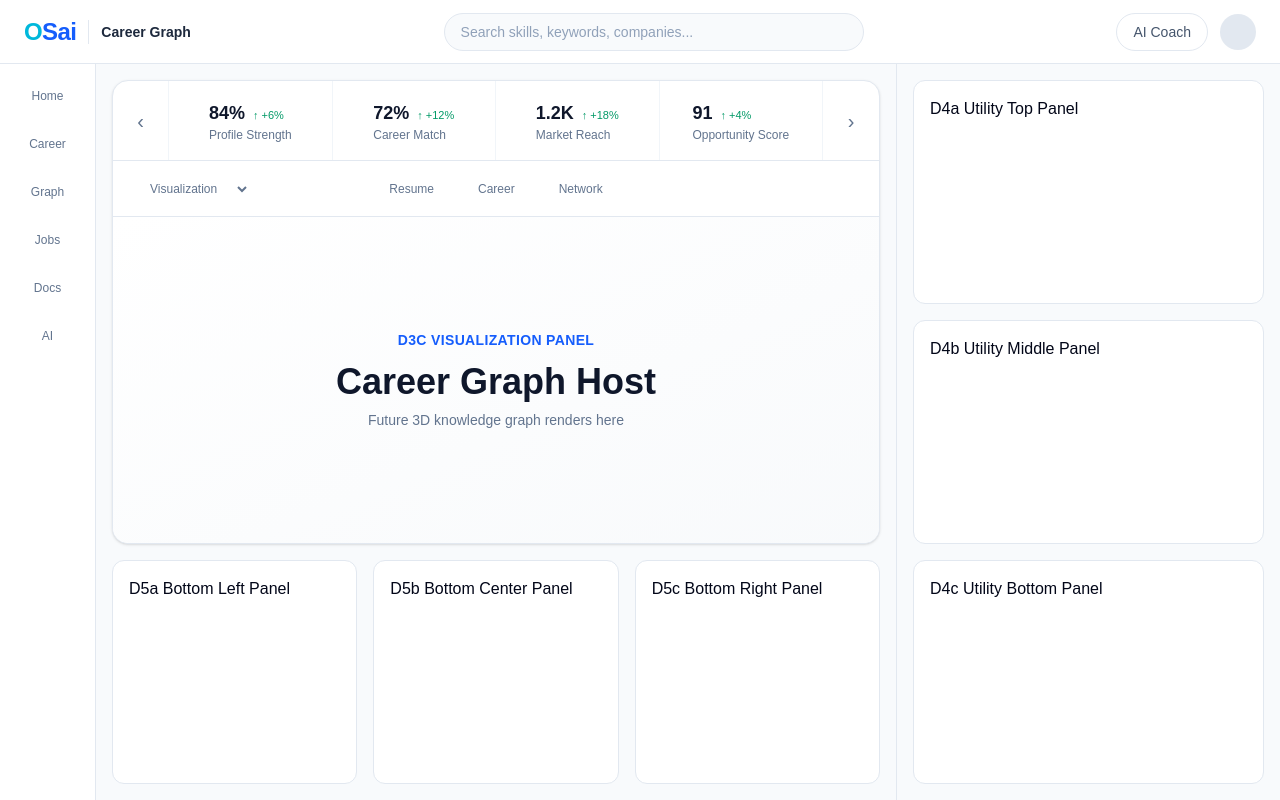
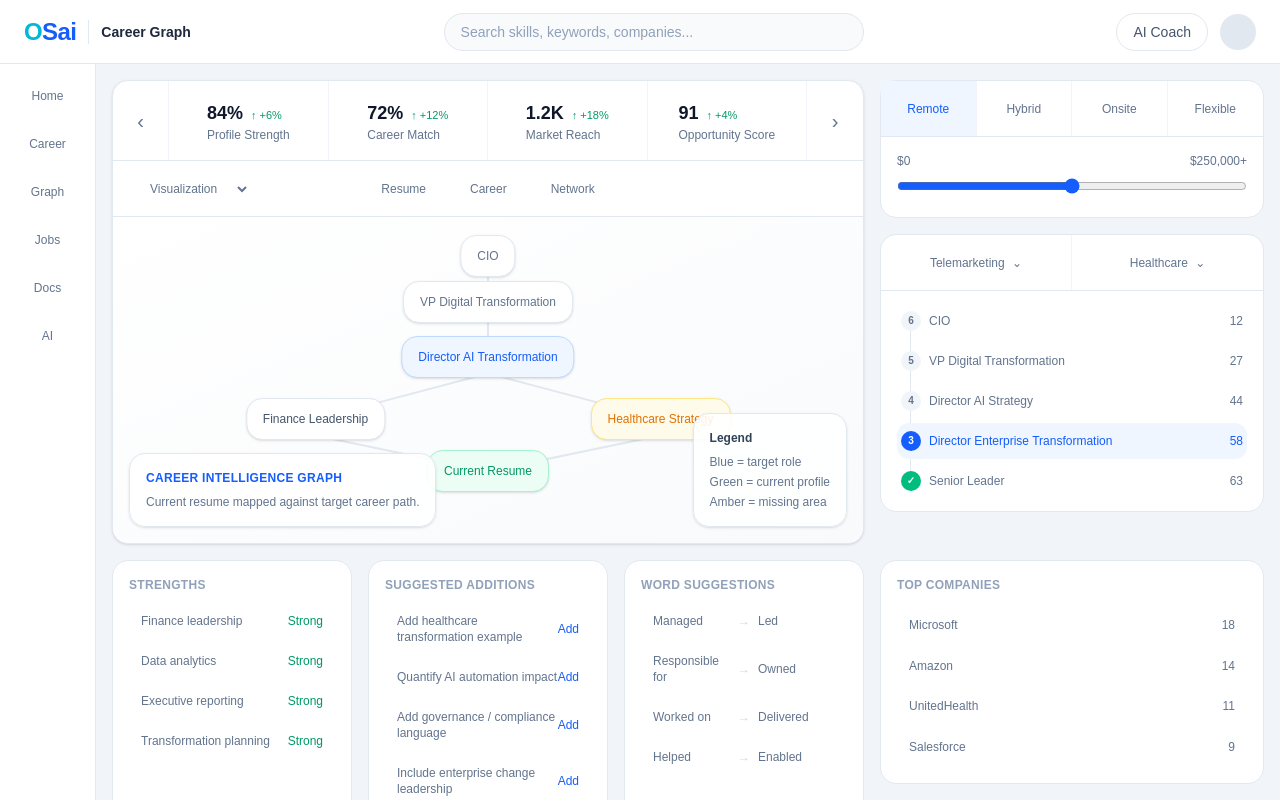
Before and after one commit to OrbitSystemsAi/career-pivot, a Next.js app: page / in a window 1280 px wide. Built offline with nearby package versions, Linux system fonts and the light colour scheme.

Commit message:
Add career intelligence graph and insight panels

```diff
--- a/core/shell/AppShell.tsx
+++ b/core/shell/AppShell.tsx
@@ -6,18 +6,18 @@ import D5BottomWorkspaceFrame from "./frames/D5BottomWorkspaceFrame";
 
 export default function AppShell() {
   return (
-    <div className="h-screen w-screen overflow-hidden bg-slate-50 text-slate-950">
+    <div className="flex h-screen w-screen flex-col overflow-hidden bg-slate-100">
       <D1GlobalHeaderFrame />
 
-      <div className="flex h-[calc(100vh-64px)]">
+      <div className="flex min-h-0 flex-1">
         <D2NavigationFrame />
 
-        <main className="flex min-w-0 flex-1 flex-col gap-4 p-4">
+        <main className="grid min-h-0 flex-1 grid-cols-[1fr_24rem] grid-rows-[minmax(0,1fr)_14rem] gap-4 p-4">
           <D3WorkspaceFrame />
+          <D4UtilityFrame section="top" />
           <D5BottomWorkspaceFrame />
+          <D4UtilityFrame section="bottom" />
         </main>
-
-        <D4UtilityFrame />
       </div>
     </div>
   );
--- a/core/shell/frames/D3WorkspaceFrame.tsx
+++ b/core/shell/frames/D3WorkspaceFrame.tsx
@@ -4,7 +4,7 @@ import D3VisualizationPanel from "../panels/D3VisualizationPanel";
 
 export default function D3WorkspaceFrame() {
   return (
-    <section className="flex min-h-0 flex-1 flex-col overflow-hidden rounded-2xl border border-slate-200 bg-white shadow-sm">
+    <section className="flex min-h-0 flex-col overflow-hidden rounded-2xl border border-slate-200 bg-white shadow-sm">
       <D3WorkspaceHeaderPanel />
       <D3WorkspaceControlsPanel />
       <D3VisualizationPanel />
--- a/core/shell/frames/D4UtilityFrame.tsx
+++ b/core/shell/frames/D4UtilityFrame.tsx
@@ -2,12 +2,26 @@ import D4UtilityTopPanel from "../panels/D4UtilityTopPanel";
 import D4UtilityMiddlePanel from "../panels/D4UtilityMiddlePanel";
 import D4UtilityBottomPanel from "../panels/D4UtilityBottomPanel";
 
-export default function D4UtilityFrame() {
+type Props = {
+  section: "top" | "bottom";
+};
+
+export default function D4UtilityFrame({ section }: Props) {
+  if (section === "bottom") {
+    return (
+      <aside className="h-full min-h-0">
+        <D4UtilityBottomPanel />
+      </aside>
+    );
+  }
+
   return (
-    <aside className="flex w-96 shrink-0 flex-col gap-4 border-l border-slate-200 bg-slate-50 p-4">
+    <aside className="flex h-full min-h-0 flex-col gap-4">
       <D4UtilityTopPanel />
-      <D4UtilityMiddlePanel />
-      <D4UtilityBottomPanel />
+
+      <div className="min-h-0 flex-1">
+        <D4UtilityMiddlePanel />
+      </div>
     </aside>
   );
 }
--- a/core/shell/frames/D5BottomWorkspaceFrame.tsx
+++ b/core/shell/frames/D5BottomWorkspaceFrame.tsx
@@ -4,7 +4,7 @@ import D5BottomRightPanel from "../panels/D5BottomRightPanel";
 
 export default function D5BottomWorkspaceFrame() {
   return (
-    <section className="grid h-56 shrink-0 grid-cols-3 gap-4">
+    <section className="grid h-full min-h-0 grid-cols-3 gap-4">
       <D5BottomLeftPanel />
       <D5BottomCenterPanel />
       <D5BottomRightPanel />
--- a/core/shell/panels/D3VisualizationPanel.tsx
+++ b/core/shell/panels/D3VisualizationPanel.tsx
@@ -1,15 +1,59 @@
+const graphNodes = [
+  { label: "CIO", x: "50%", y: "12%", type: "future" },
+  { label: "VP Digital Transformation", x: "50%", y: "26%", type: "future" },
+  { label: "Director AI Transformation", x: "50%", y: "43%", type: "target" },
+  { label: "Finance Leadership", x: "27%", y: "62%", type: "strength" },
+  { label: "Healthcare Strategy", x: "73%", y: "62%", type: "gap" },
+  { label: "Current Resume", x: "50%", y: "78%", type: "current" },
+];
+
+function getNodeStyle(type: string) {
+  if (type === "target") return "border-blue-200 bg-blue-50 text-blue-600";
+  if (type === "current") return "border-emerald-200 bg-emerald-50 text-emerald-600";
+  if (type === "strength") return "border-slate-200 bg-white text-slate-600";
+  if (type === "gap") return "border-amber-200 bg-amber-50 text-amber-600";
+  return "border-slate-200 bg-white text-slate-500";
+}
+
 export default function D3VisualizationPanel() {
   return (
-    <div className="flex flex-1 items-center justify-center bg-gradient-to-br from-white to-slate-50">
-      <div className="text-center">
-        <div className="text-sm font-semibold uppercase tracking-wide text-blue-600">
-          D3c Visualization Panel
+    <div className="relative flex flex-1 overflow-hidden bg-gradient-to-br from-white to-slate-50">
+      <svg className="absolute inset-0 h-full w-full">
+        <line x1="50%" y1="17%" x2="50%" y2="26%" className="stroke-slate-200" strokeWidth="2" />
+        <line x1="50%" y1="31%" x2="50%" y2="43%" className="stroke-slate-200" strokeWidth="2" />
+        <line x1="50%" y1="48%" x2="27%" y2="62%" className="stroke-slate-200" strokeWidth="2" />
+        <line x1="50%" y1="48%" x2="73%" y2="62%" className="stroke-slate-200" strokeWidth="2" />
+        <line x1="27%" y1="67%" x2="50%" y2="78%" className="stroke-slate-200" strokeWidth="2" />
+        <line x1="73%" y1="67%" x2="50%" y2="78%" className="stroke-slate-200" strokeWidth="2" />
+      </svg>
+
+      {graphNodes.map((node) => (
+        <button
+          key={node.label}
+          className={`absolute -translate-x-1/2 -translate-y-1/2 rounded-2xl border px-4 py-3 text-xs font-medium shadow-sm hover:bg-blue-50 hover:text-blue-600 ${getNodeStyle(
+            node.type
+          )}`}
+          style={{ left: node.x, top: node.y }}
+        >
+          {node.label}
+        </button>
+      ))}
+
+      <div className="absolute bottom-4 left-4 rounded-2xl border border-slate-200 bg-white/90 p-4 shadow-sm">
+        <div className="text-xs font-semibold uppercase tracking-wide text-blue-600">
+          Career Intelligence Graph
         </div>
-        <div className="mt-3 text-4xl font-bold text-slate-900">
-          Career Graph Host
+        <div className="mt-2 text-xs text-slate-500">
+          Current resume mapped against target career path.
         </div>
-        <div className="mt-2 text-sm text-slate-500">
-          Future 3D knowledge graph renders here
+      </div>
+
+      <div className="absolute bottom-4 right-4 rounded-2xl border border-slate-200 bg-white/90 p-4 shadow-sm">
+        <div className="text-xs font-semibold text-slate-700">Legend</div>
+        <div className="mt-2 grid gap-1 text-xs text-slate-500">
+          <div>Blue = target role</div>
+          <div>Green = current profile</div>
+          <div>Amber = missing area</div>
         </div>
       </div>
     </div>
--- a/core/shell/panels/D4UtilityBottomPanel.tsx
+++ b/core/shell/panels/D4UtilityBottomPanel.tsx
@@ -1,7 +1,28 @@
+const companies = [
+  { name: "Microsoft", count: 18 },
+  { name: "Amazon", count: 14 },
+  { name: "UnitedHealth", count: 11 },
+  { name: "Salesforce", count: 9 },
+];
+
 export default function D4UtilityBottomPanel() {
   return (
-    <div className="flex-1 rounded-xl border border-slate-200 bg-white p-4">
-      D4c Utility Bottom Panel
+    <div className="flex h-full flex-col rounded-2xl border border-slate-200 bg-white p-4">
+      <div className="mb-3 text-xs font-semibold uppercase tracking-wide text-slate-400">
+        Top Companies
+      </div>
+
+      <div className="flex flex-1 flex-col justify-around">
+        {companies.map((company) => (
+          <button
+            key={company.name}
+            className="flex items-center justify-between rounded-xl px-3 py-2 text-left text-xs font-medium text-slate-500 hover:bg-blue-50 hover:text-blue-600"
+          >
+            <span>{company.name}</span>
+            <span>{company.count}</span>
+          </button>
+        ))}
+      </div>
     </div>
   );
 }
--- a/core/shell/panels/D4UtilityMiddlePanel.tsx
+++ b/core/shell/panels/D4UtilityMiddlePanel.tsx
@@ -1,7 +1,61 @@
+const careerPath = [
+  { step: 6, title: "CIO", count: 12, status: "future" },
+  { step: 5, title: "VP Digital Transformation", count: 27, status: "future" },
+  { step: 4, title: "Director AI Strategy", count: 44, status: "future" },
+  { step: 3, title: "Director Enterprise Transformation", count: 58, status: "target" },
+  { step: 2, title: "Senior Leader", count: 63, status: "current" },
+];
+
 export default function D4UtilityMiddlePanel() {
   return (
-    <div className="flex-1 rounded-xl border border-slate-200 bg-white p-4">
-      D4b Utility Middle Panel
+    <div className="flex min-h-0 flex-1 flex-col rounded-2xl border border-slate-200 bg-white">
+      <div className="grid h-14 shrink-0 grid-cols-2 border-b border-slate-200">
+        {["Telemarketing", "Healthcare"].map((industry) => (
+          <button
+            key={industry}
+            className="border-r border-slate-100 text-xs font-medium text-slate-500 last:border-r-0 hover:bg-blue-50 hover:text-blue-600"
+          >
+            {industry} <span className="ml-1">⌄</span>
+          </button>
+        ))}
+      </div>
+
+      <div className="relative flex-1 px-4 py-3">
+        <div className="absolute bottom-6 left-[29px] top-6 w-px bg-slate-200" />
+
+        <div className="flex flex-col gap-1">
+          {careerPath.map((role) => {
+            const isTarget = role.status === "target";
+            const isCurrent = role.status === "current";
+
+            return (
+              <button
+                key={role.title}
+                className={`relative grid grid-cols-[28px_1fr_auto] items-center rounded-xl px-1 py-2 text-left text-xs font-medium ${
+                  isTarget
+                    ? "bg-blue-50 text-blue-600"
+                    : "text-slate-500 hover:bg-blue-50 hover:text-blue-600"
+                }`}
+              >
+                <span
+                  className={`z-10 flex h-5 w-5 items-center justify-center rounded-full text-[10px] font-semibold ${
+                    isCurrent
+                      ? "bg-emerald-500 text-white"
+                      : isTarget
+                        ? "bg-blue-600 text-white"
+                        : "bg-slate-100 text-slate-500"
+                  }`}
+                >
+                  {isCurrent ? "✓" : role.step}
+                </span>
+
+                <span className="truncate">{role.title}</span>
+                <span className="pl-2">{role.count}</span>
+              </button>
+            );
+          })}
+        </div>
+      </div>
     </div>
   );
 }
--- a/core/shell/panels/D4UtilityTopPanel.tsx
+++ b/core/shell/panels/D4UtilityTopPanel.tsx
@@ -1,7 +1,59 @@
+"use client";
+
+import { useState } from "react";
+
+const workSetups = ["Remote", "Hybrid", "Onsite", "Flexible"];
+
 export default function D4UtilityTopPanel() {
+  const [selectedWorkSetups, setSelectedWorkSetups] = useState(["Remote"]);
+  const [salaryRange, setSalaryRange] = useState(250000);
+
+  function toggleWorkSetup(option: string) {
+    setSelectedWorkSetups((current) =>
+      current.includes(option)
+        ? current.filter((item) => item !== option)
+        : [...current, option]
+    );
+  }
+
   return (
-    <div className="flex-1 rounded-xl border border-slate-200 bg-white p-4">
-      D4a Utility Top Panel
+    <div className="rounded-2xl border border-slate-200 bg-white">
+      <div className="grid h-14 grid-cols-4 border-b border-slate-200">
+        {workSetups.map((option) => {
+          const selected = selectedWorkSetups.includes(option);
+
+          return (
+            <button
+              key={option}
+              onClick={() => toggleWorkSetup(option)}
+              className={`border-r border-slate-100 text-xs font-medium last:border-r-0 ${
+                selected
+                  ? "bg-blue-50 text-blue-600"
+                  : "text-slate-500 hover:bg-blue-50 hover:text-blue-600"
+              }`}
+            >
+              {option}
+            </button>
+          );
+        })}
+      </div>
+
+      <div className="px-4 py-4">
+        <div className="mb-2 flex justify-between text-xs font-medium text-slate-500">
+          <span>$0</span>
+          <span>{salaryRange >= 500000 ? "Unlimited" : `$${salaryRange.toLocaleString()}+`}</span>
+        </div>
+
+        <input
+          type="range"
+          min="0"
+          max="500000"
+          step="10000"
+          value={salaryRange}
+          onChange={(event) => setSalaryRange(Number(event.target.value))}
+          className="w-full cursor-pointer accent-blue-600"
+        />
+      </div>
     </div>
   );
 }
--- a/core/shell/panels/D5BottomCenterPanel.tsx
+++ b/core/shell/panels/D5BottomCenterPanel.tsx
@@ -1,7 +1,28 @@
+const additions = [
+  "Add healthcare transformation example",
+  "Quantify AI automation impact",
+  "Add governance / compliance language",
+  "Include enterprise change leadership",
+];
+
 export default function D5BottomCenterPanel() {
   return (
-    <div className="rounded-xl border border-slate-200 bg-white p-4">
-      D5b Bottom Center Panel
+    <div className="rounded-2xl border border-slate-200 bg-white p-4">
+      <div className="mb-3 text-xs font-semibold uppercase tracking-wide text-slate-400">
+        Suggested Additions
+      </div>
+
+      <div className="flex flex-col gap-2">
+        {additions.map((addition) => (
+          <button
+            key={addition}
+            className="flex items-center justify-between rounded-xl px-3 py-2 text-left text-xs font-medium text-slate-500 hover:bg-blue-50 hover:text-blue-600"
+          >
+            <span>{addition}</span>
+            <span className="text-blue-600">Add</span>
+          </button>
+        ))}
+      </div>
     </div>
   );
 }
--- a/core/shell/panels/D5BottomLeftPanel.tsx
+++ b/core/shell/panels/D5BottomLeftPanel.tsx
@@ -1,7 +1,28 @@
+const strengths = [
+  "Finance leadership",
+  "Data analytics",
+  "Executive reporting",
+  "Transformation planning",
+];
+
 export default function D5BottomLeftPanel() {
   return (
-    <div className="rounded-xl border border-slate-200 bg-white p-4">
-      D5a Bottom Left Panel
+    <div className="rounded-2xl border border-slate-200 bg-white p-4">
+      <div className="mb-3 text-xs font-semibold uppercase tracking-wide text-slate-400">
+        Strengths
+      </div>
+
+      <div className="flex flex-col gap-2">
+        {strengths.map((strength) => (
+          <button
+            key={strength}
+            className="flex items-center justify-between rounded-xl px-3 py-2 text-left text-xs font-medium text-slate-500 hover:bg-blue-50 hover:text-blue-600"
+          >
+            <span>{strength}</span>
+            <span className="text-emerald-600">Strong</span>
+          </button>
+        ))}
+      </div>
     </div>
   );
 }
--- a/core/shell/panels/D5BottomRightPanel.tsx
+++ b/core/shell/panels/D5BottomRightPanel.tsx
@@ -1,7 +1,29 @@
+const phrases = [
+  { current: "Managed", better: "Led" },
+  { current: "Responsible for", better: "Owned" },
+  { current: "Worked on", better: "Delivered" },
+  { current: "Helped", better: "Enabled" },
+];
+
 export default function D5BottomRightPanel() {
   return (
-    <div className="rounded-xl border border-slate-200 bg-white p-4">
-      D5c Bottom Right Panel
+    <div className="rounded-2xl border border-slate-200 bg-white p-4">
+      <div className="mb-3 text-xs font-semibold uppercase tracking-wide text-slate-400">
+        Word Suggestions
+      </div>
+
+      <div className="flex flex-col gap-2">
+        {phrases.map((phrase) => (
+          <button
+            key={phrase.current}
+            className="grid grid-cols-[1fr_auto_1fr] items-center rounded-xl px-3 py-2 text-left text-xs font-medium text-slate-500 hover:bg-blue-50 hover:text-blue-600"
+          >
+            <span>{phrase.current}</span>
+            <span className="px-2 text-slate-300">→</span>
+            <span>{phrase.better}</span>
+          </button>
+        ))}
+      </div>
     </div>
   );
 }
```
